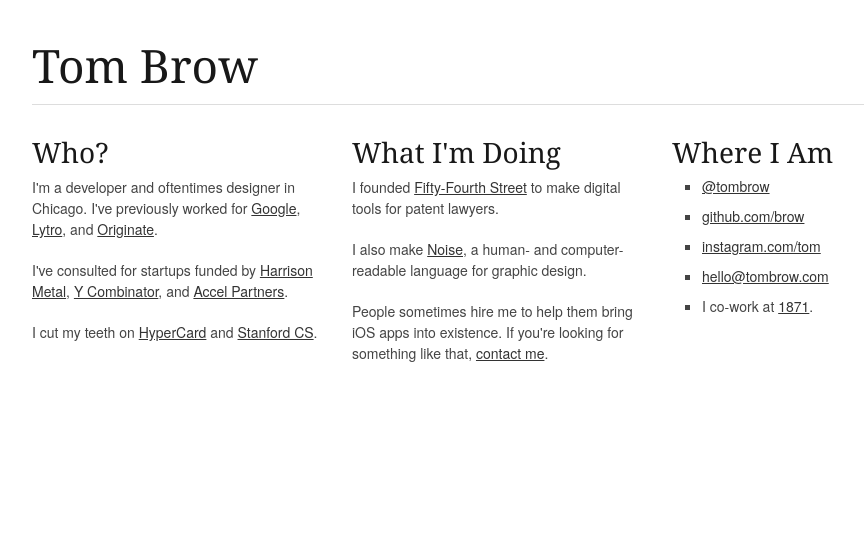
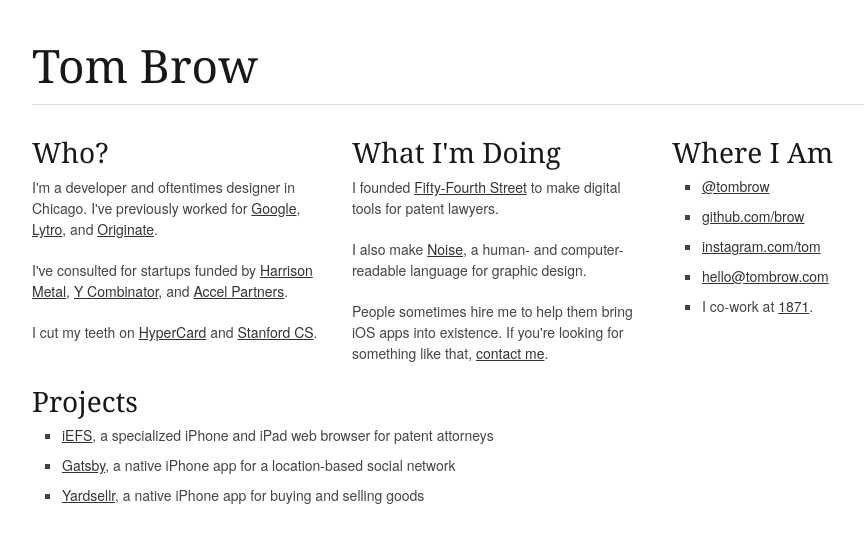
Before and after one commit to brow/rebeccabutler.org, a Jekyll site: the page built from index.html, in a window 1280 px wide. Shown: the top 543 px of the page, without its empty margins (138-1002 px from the left). Built offline with Jekyll 4.4.1, drawn with Linux system fonts in a browser that asks for light colours; Markdown is read by kramdown in place of the engine named in the settings.

Commit message:
list projects on home page

```diff
--- a/_posts/2011-01-01-yardsellr-for-iphone.md
+++ b/_posts/2011-01-01-yardsellr.md
@@ -1,6 +1,7 @@
 ---
 layout:     post
-title:      "Yardsellr for iPhone"
+title:      "Yardsellr"
+subtitle:   "a native iPhone app for buying and selling goods"
 permalink:  /projects/yardsellr/index.html
 ---
 
--- a/_posts/2011-04-01-gatsby.md
+++ b/_posts/2011-04-01-gatsby.md
@@ -1,6 +1,7 @@
 ---
 layout:     post
 title:      "Gatsby"
+subtitle:   "a native iPhone app for a location-based social network"
 permalink:  /projects/gatsby/index.html
 ---
 
--- a/_posts/2012-08-01-iefs.md
+++ b/_posts/2012-08-01-iefs.md
@@ -1,5 +1,6 @@
 ---
 layout:     post
 title:      "iEFS"
+subtitle:   "a specialized iPhone and iPad web browser for patent attorneys"
 permalink:  /projects/iefs/index.html
 ---
--- a/index.html
+++ b/index.html
@@ -30,4 +30,14 @@
       <li>I co-work at <a href="http://1871.com">1871</a>.</li>
     </ul>
   </div>
+  <div class="sixteen columns">
+    <h3>Projects</h3>
+    <ul class="square">
+      {% for post in site.posts %}
+      <li>
+        <a href="{{ post.url }}">{{ post.title }}</a>, {{ post.subtitle }}
+      </li>
+      {% endfor %}
+    </ul>
+  </div>
 </div>
```
